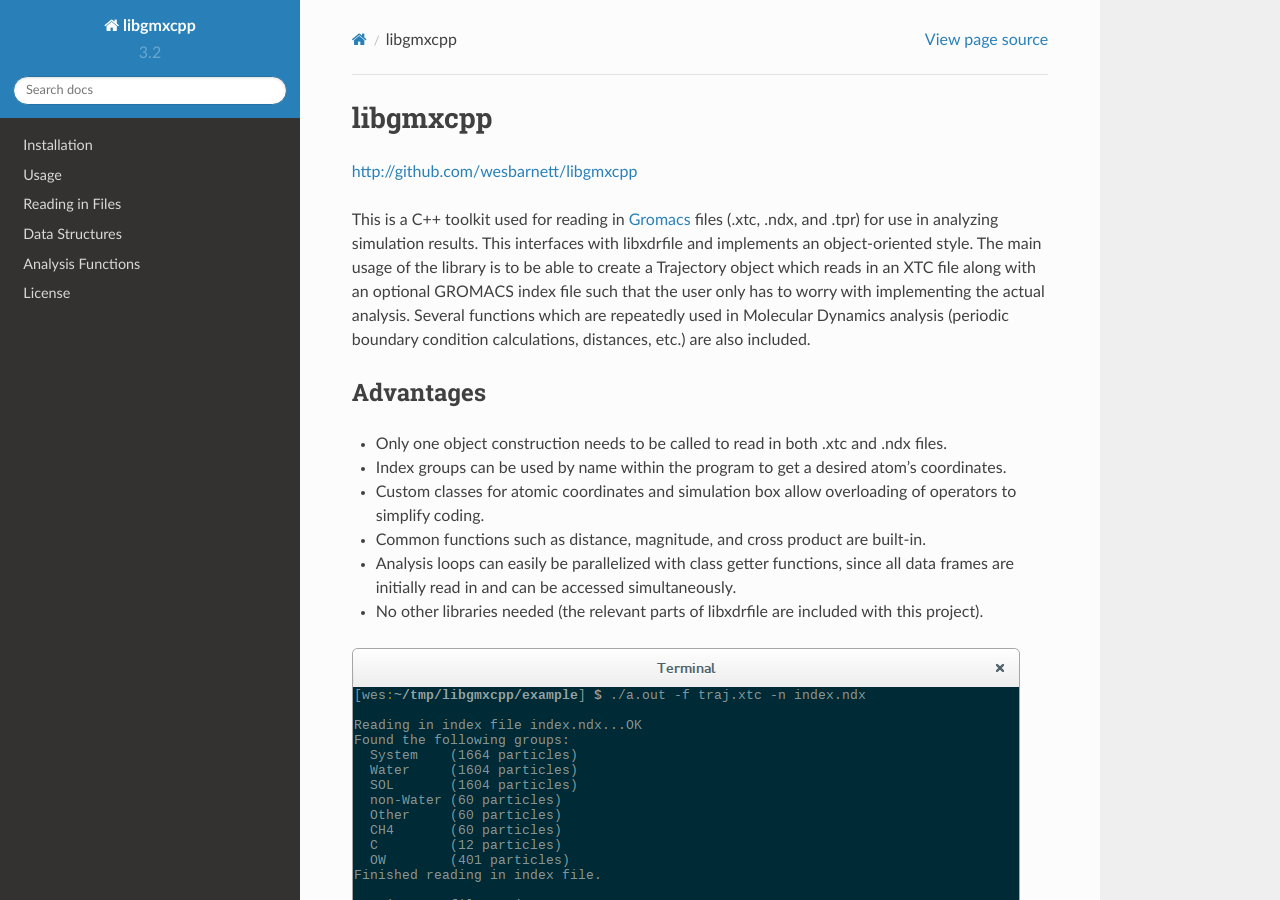
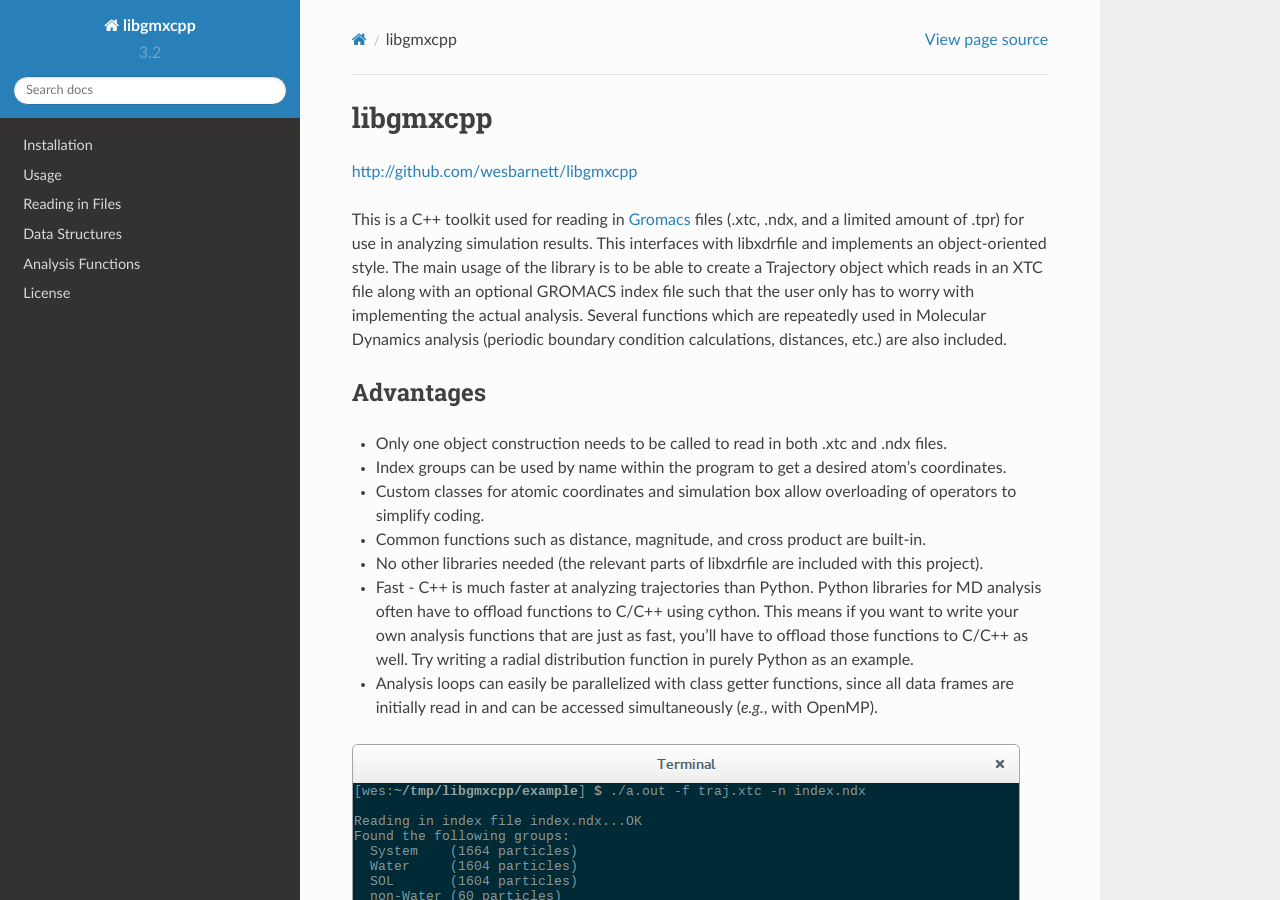
Before and after one commit to wesbarnett/libgmxcpp, a Sphinx documentation site: the page built from docs/index.rst, in a window 1280 px wide and 900 px high. Built offline with Sphinx 7.4.7 and the Read the Docs theme 2.0.0, drawn with Linux system fonts in a browser that asks for light colours.

Commit message:
update docs

```diff
--- a/docs/index.rst
+++ b/docs/index.rst
@@ -9,13 +9,13 @@ libgmxcpp
 http://github.com/wesbarnett/libgmxcpp
 
 This is a C++ toolkit used for reading in `Gromacs <http://www.gromacs.org/>`_
-files (.xtc, .ndx, and .tpr) for use in analyzing simulation results. This interfaces
-with libxdrfile and implements an object-oriented style. The main usage of the
-library is to be able to create a Trajectory object which reads in an XTC file
-along with an optional GROMACS index file such that the user only has to worry
-with implementing the actual analysis. Several functions which are repeatedly
-used in Molecular Dynamics analysis (periodic boundary condition calculations,
-distances, etc.) are also included.
+files (.xtc, .ndx, and a limited amount of .tpr) for use in analyzing simulation
+results. This interfaces with libxdrfile and implements an object-oriented
+style. The main usage of the library is to be able to create a Trajectory object
+which reads in an XTC file along with an optional GROMACS index file such that
+the user only has to worry with implementing the actual analysis. Several
+functions which are repeatedly used in Molecular Dynamics analysis (periodic
+boundary condition calculations, distances, etc.) are also included.
 
 Advantages
 ----------
@@ -27,10 +27,16 @@ Advantages
 * Custom classes for atomic coordinates and simulation box allow overloading of
   operators to simplify coding.
 * Common functions such as distance, magnitude, and cross product are built-in.
-* Analysis loops can easily be parallelized with class getter functions, since
-  all data frames are initially read in and can be accessed simultaneously.
 * No other libraries needed (the relevant parts of libxdrfile are included with
   this project).
+* Fast - C++ is much faster at analyzing trajectories than Python. Python
+  libraries for MD analysis often have to offload functions to C/C++ using
+  cython. This means if you want to write your own analysis functions that are
+  just as fast, you'll have to offload those functions to C/C++ as well. Try
+  writing a radial distribution function in purely Python as an example.
+* Analysis loops can easily be parallelized with class getter functions, since
+  all data frames are initially read in and can be accessed simultaneously
+  (*e.g.*, with OpenMP).
 
 .. image:: images/screenshot.png
 
```
